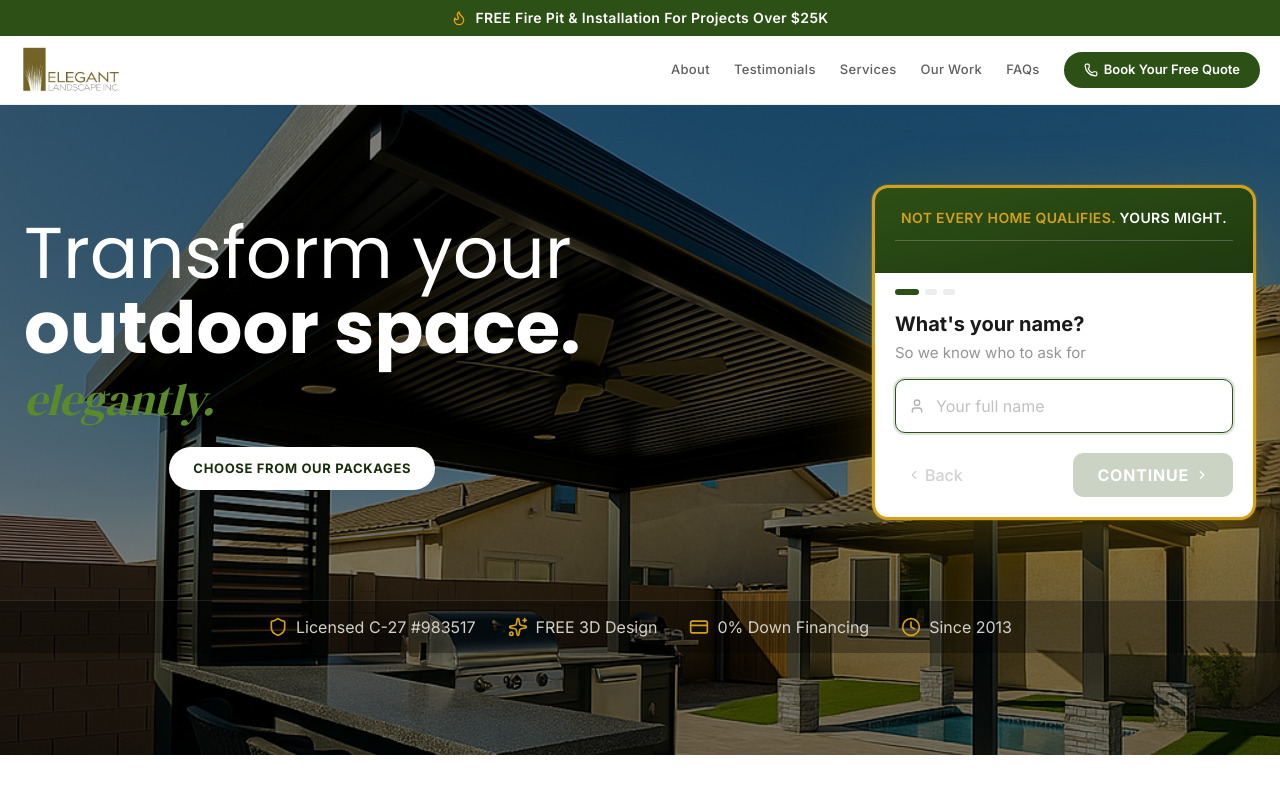
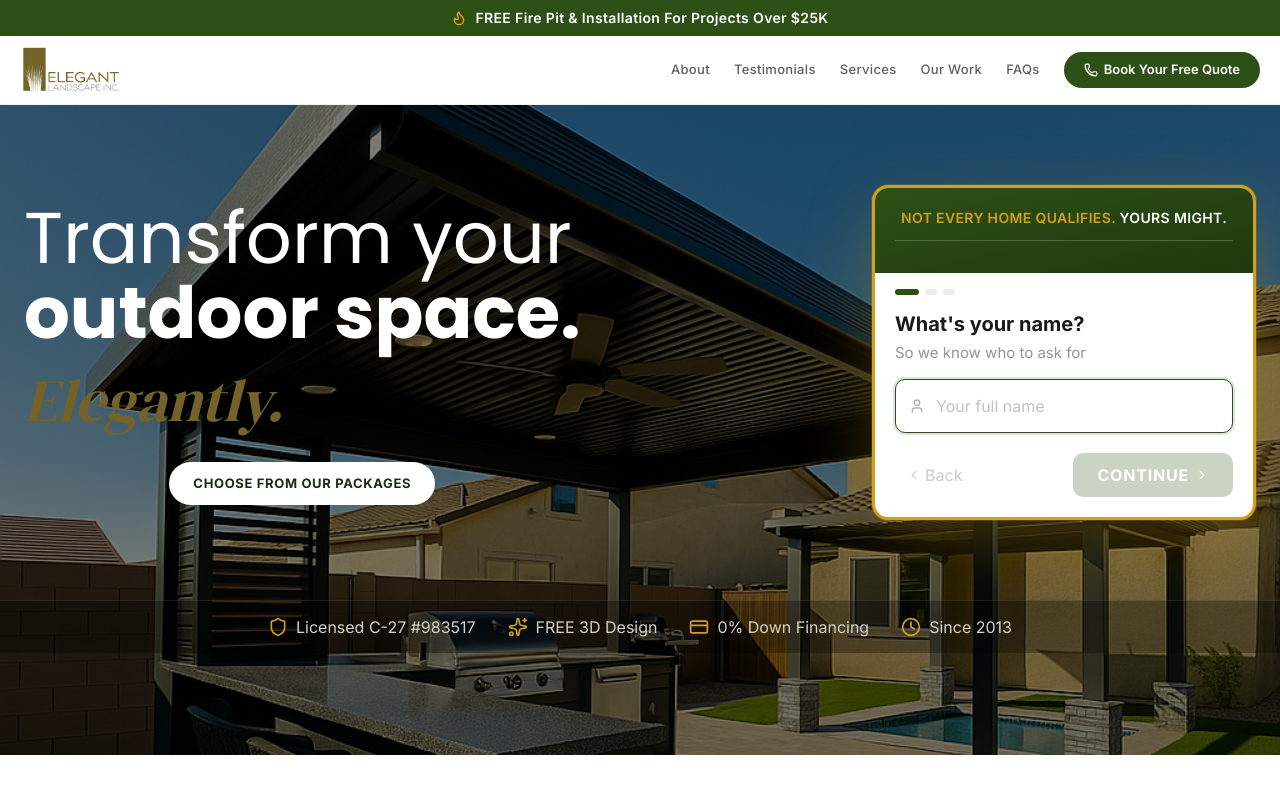
Before and after one commit to Fbet590/Elegant-Landscape-3.0, a Next.js app: page / in a window 1280 px wide. Shown: the top 800 px of the page. Built offline with nearby package versions, Linux system fonts and the light colour scheme.

Commit message:
feat: update hero section text style and size for better readability
Co-authored-by: Fbet590 <271462897+Fbet590@users.noreply.github.com>

```diff
--- a/components/hero-section.tsx
+++ b/components/hero-section.tsx
@@ -235,8 +235,8 @@ export function HeroSection() {
             <span className="font-extrabold">outdoor space.</span>
           </h1>
 
-          <p className="mt-3 font-serif text-[2rem] italic leading-none text-[#5a8a2a] md:text-[2.4rem] lg:text-[2.8rem]">
-            elegantly.
+          <p className="mt-3 font-serif text-[3.75rem] italic leading-tight text-[#746329]">
+            Elegantly.
           </p>
 
           <div className="mt-6 text-center flex items-center justify-center">
```
